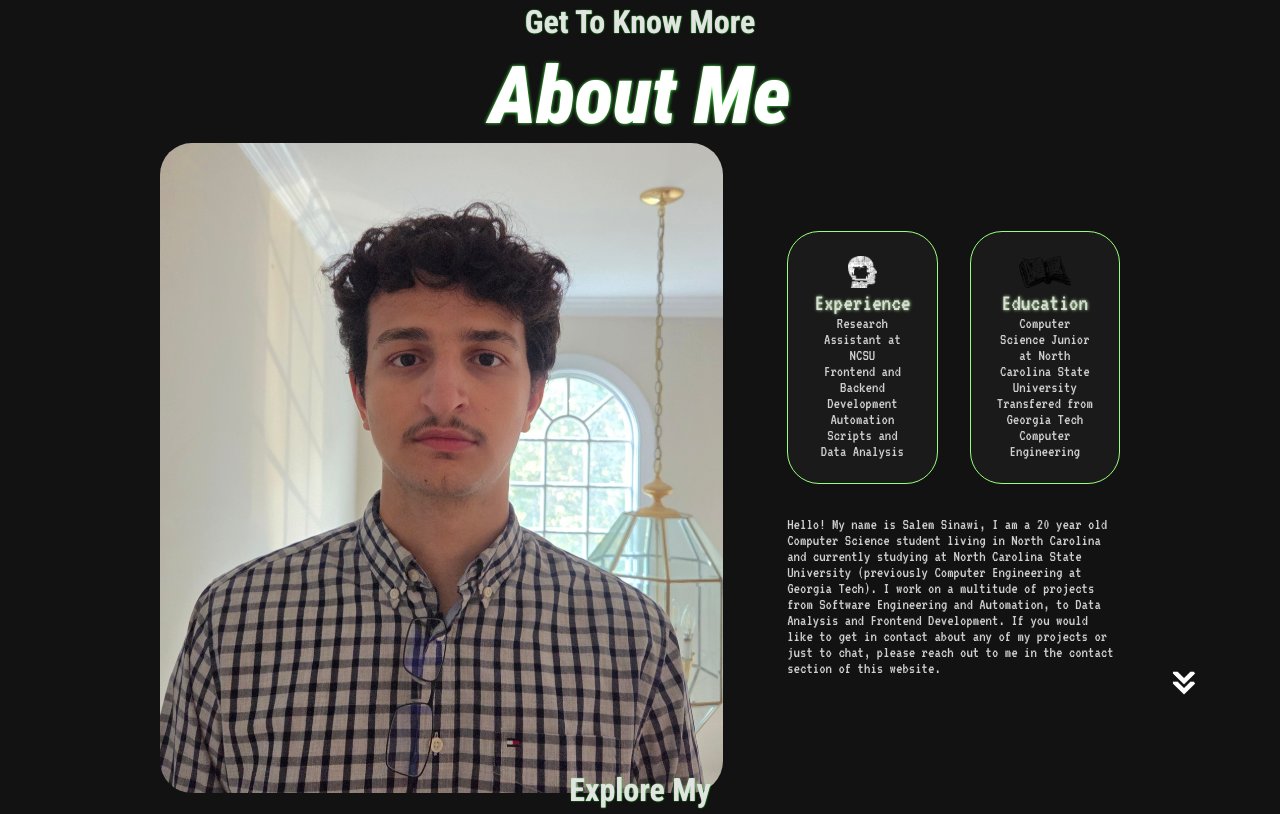
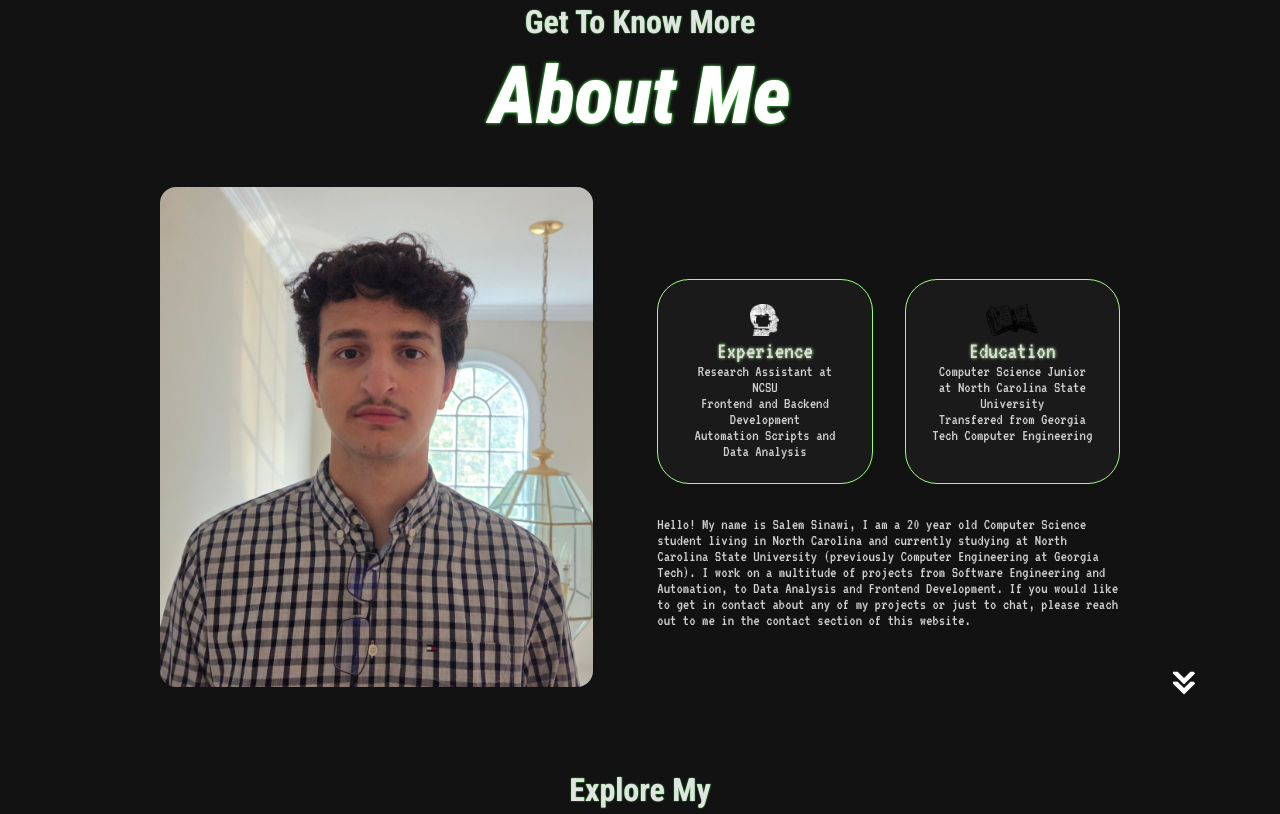
Before and after one commit to SalemS-17/PortfolioWebsite, a plain HTML site: page index.html in a window 1280 px wide. Shown: the part 705-1519 px from the top of the page. Drawn offline with Linux system fonts and the light colour scheme.

Commit message:
Changed photot of me to normal size

```diff
--- a/style.css
+++ b/style.css
@@ -340,7 +340,7 @@ section {
 }
 
 .about-pic {
-  border-radius: 2rem;
+  border-radius: 1rem;
 }
 
 .arrow {
@@ -365,8 +365,8 @@ section {
 }
 
 .section__pic-container {
-  height: 650px;
-  width: 650px;
+  height: 500px;
+  width: 500px;
   margin: auto 0;
 }
 
```
